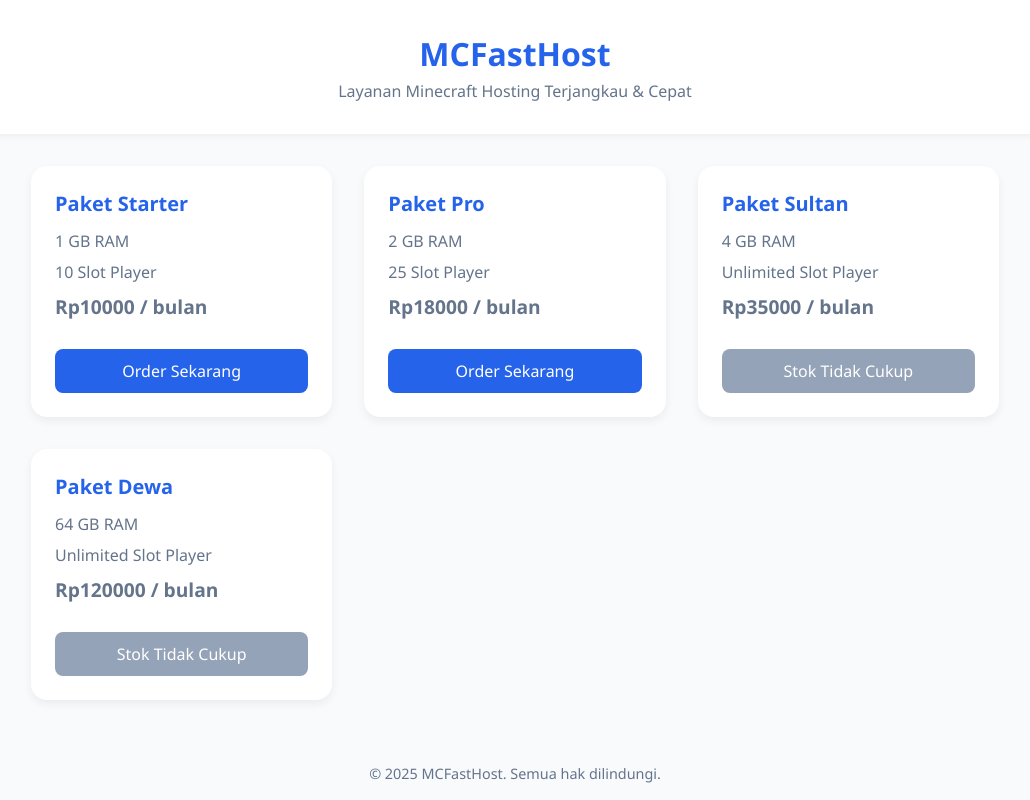
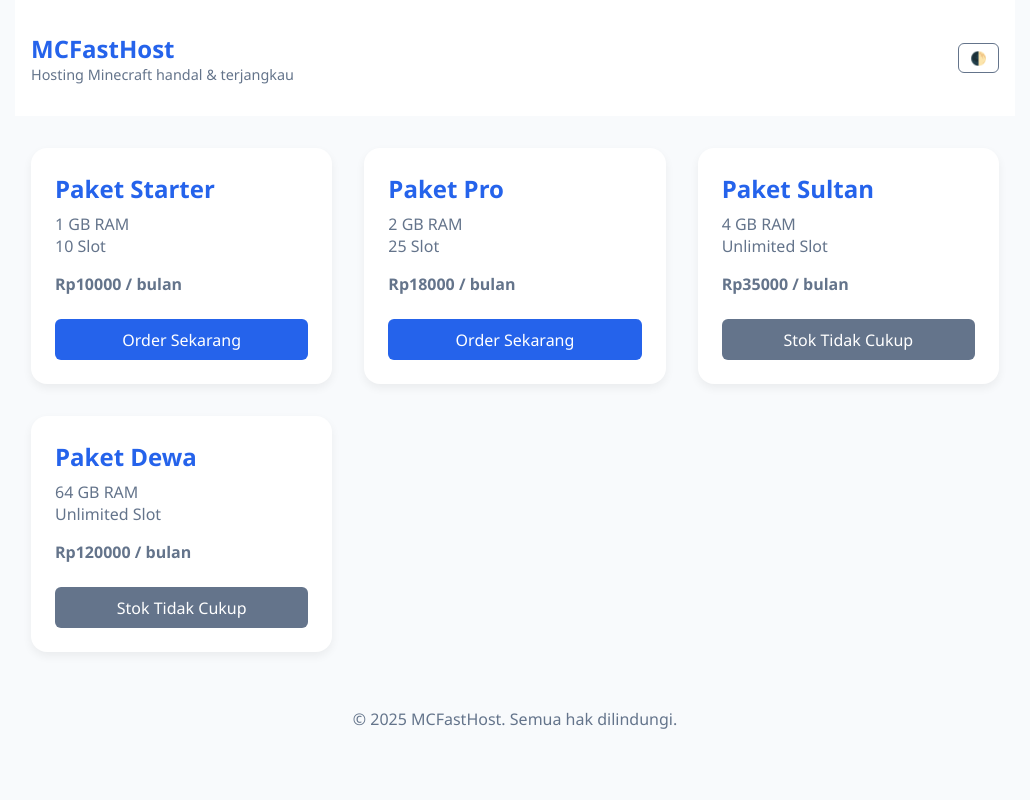
Before and after one commit to harrisskuy/harrisskuy.github.io, a plain HTML site: page mcfh/index.html in a window 1280 px wide. Shown: the whole page, without its empty margins (125-1155 px from the left). Drawn offline with Linux system fonts and the light colour scheme.

Commit message:
Update index.html

```diff
--- a/mcfh/index.html
+++ b/mcfh/index.html
@@ -1,47 +1,71 @@
 <!DOCTYPE html>
-<html lang="id">
+<html lang="id" data-theme="light">
 <head>
   <meta charset="UTF-8" />
   <meta name="viewport" content="width=device-width, initial-scale=1.0"/>
   <title>MCFastHost - Minecraft Hosting</title>
   <style>
     :root {
-      --primary: #2563eb;
-      --background: #f8fafc;
-      --text: #0f172a;
+      --blue: #2563eb;
       --gray: #64748b;
       --success: #22c55e;
-      --danger: #ef4444;
+
+      --light-bg: #f8fafc;
+      --light-card: white;
+      --light-text: #0f172a;
+
+      --dark-bg: #0f172a;
+      --dark-card: #1e293b;
+      --dark-text: #e2e8f0;
     }
 
-    * {
-      margin: 0;
-      padding: 0;
-      box-sizing: border-box;
+    [data-theme='light'] {
+      --bg: var(--light-bg);
+      --card: var(--light-card);
+      --text: var(--light-text);
     }
+
+    [data-theme='dark'] {
+      --bg: var(--dark-bg);
+      --card: var(--dark-card);
+      --text: var(--dark-text);
+    }
+
+    * { margin: 0; padding: 0; box-sizing: border-box; }
 
     body {
       font-family: 'Segoe UI', sans-serif;
-      background: var(--background);
+      background: var(--bg);
       color: var(--text);
     }
 
     header {
       padding: 2rem 1rem;
-      text-align: center;
-      background: white;
-      box-shadow: 0 2px 8px rgba(0,0,0,0.05);
+      background: var(--card);
+      display: flex;
+      justify-content: space-between;
+      align-items: center;
+      max-width: 1000px;
+      margin: auto;
     }
 
     header h1 {
-      font-size: 2rem;
-      color: var(--primary);
+      font-size: 1.5rem;
+      color: var(--blue);
     }
 
     header p {
       color: var(--gray);
-      font-size: 1rem;
-      margin-top: 0.3rem;
+      font-size: 0.9rem;
+    }
+
+    .toggle-theme {
+      background: none;
+      border: 1px solid var(--gray);
+      color: var(--text);
+      padding: 0.4rem 0.7rem;
+      border-radius: 6px;
+      cursor: pointer;
     }
 
     .products {
@@ -54,72 +78,62 @@
     }
 
     .card {
-      background: white;
+      background: var(--card);
       border-radius: 1rem;
       padding: 1.5rem;
       box-shadow: 0 4px 10px rgba(0,0,0,0.06);
-      display: flex;
-      flex-direction: column;
-      justify-content: space-between;
     }
 
     .card h2 {
-      font-size: 1.25rem;
+      color: var(--blue);
       margin-bottom: 0.5rem;
-      color: var(--primary);
     }
 
     .card p {
-      margin: 0.3rem 0;
       color: var(--gray);
     }
 
     .price {
-      font-size: 1.2rem;
+      font-weight: bold;
       color: var(--success);
-      font-weight: bold;
       margin-top: 1rem;
     }
 
     .btn {
       margin-top: 1.5rem;
-      padding: 0.7rem;
+      display: block;
       text-align: center;
+      padding: 0.6rem;
+      background: var(--blue);
+      color: white;
+      border-radius: 6px;
       text-decoration: none;
-      background-color: var(--primary);
-      color: white;
-      border-radius: 0.5rem;
-      transition: background 0.2s;
-    }
-
-    .btn:hover {
-      background-color: #1d4ed8;
     }
 
     .btn.disabled {
-      background-color: #94a3b8;
-      cursor: not-allowed;
+      background: var(--gray);
       pointer-events: none;
     }
 
     footer {
       text-align: center;
-      padding: 1rem;
+      padding: 1.5rem;
       color: var(--gray);
-      font-size: 0.9rem;
-      margin-top: 3rem;
     }
   </style>
 </head>
 <body>
 
   <header>
-    <h1>MCFastHost</h1>
-    <p>Layanan Minecraft Hosting Terjangkau & Cepat</p>
+    <div>
+      <h1>MCFastHost</h1>
+      <p>Hosting Minecraft handal & terjangkau</p>
+    </div>
+    <button class="toggle-theme" onclick="toggleTheme()">🌓</button>
   </header>
 
   <section class="products" id="product-list">
-    <!-- Produk akan dimuat di sini -->
+    <!-- Produk dimuat otomatis -->
   </section>
 
   <footer>
@@ -127,37 +141,45 @@
   </footer>
 
   <script>
+    const root = document.documentElement;
+
+    function toggleTheme() {
+      const current = root.getAttribute('data-theme');
+      const next = current === 'light' ? 'dark' : 'light';
+      root.setAttribute('data-theme', next);
+      localStorage.setItem('theme', next);
+    }
+
+    function loadTheme() {
+      const saved = localStorage.getItem('theme') || 'light';
+      root.setAttribute('data-theme', saved);
+    }
+
+    loadTheme();
+
     async function loadProducts() {
       const [stock, products] = await Promise.all([
-        fetch('stock.json').then(res => res.json()),
-        fetch('products.json').then(res => res.json())
+        fetch('stock.json').then(r => r.json()),
+        fetch('products.json').then(r => r.json())
       ]);
 
       const stockRAM = parseInt(stock[0].ram);
       const container = document.getElementById('product-list');
 
-      products.forEach(product => {
-        const ram = parseInt(product.ram);
-        const isAvailable = ram <= stockRAM;
-
+      products.forEach((p, i) => {
+        const available = parseInt(p.ram) <= stockRAM;
         const card = document.createElement('div');
         card.className = 'card';
 
         card.innerHTML = `
-          <h2>${product.name}</h2>
-          <p>${product.ram} GB RAM</p>
-          <p>${product.slots} Slot Player</p>
-          <p class="price">Rp${product.price.toLocaleString()} / bulan</p>
-          <a
-            class="btn ${isAvailable ? '' : 'disabled'}"
-            href="${isAvailable
-              ? `https://wa.me/6285846226258?text=Halo%20saya%20ingin%20order%20${encodeURIComponent(product.name)}`
-              : '#'}"
-            target="_blank">
-            ${isAvailable ? 'Order Sekarang' : 'Stok Tidak Cukup'}
+          <h2>${p.name}</h2>
+          <p>${p.ram} GB RAM</p>
+          <p>${p.slots} Slot</p>
+          <p class="price">Rp${p.price.toLocaleString()} / bulan</p>
+          <a href="checkout.html?id=${i}" class="btn ${available ? '' : 'disabled'}">
+            ${available ? 'Order Sekarang' : 'Stok Tidak Cukup'}
           </a>
         `;
-
         container.appendChild(card);
       });
     }
```
